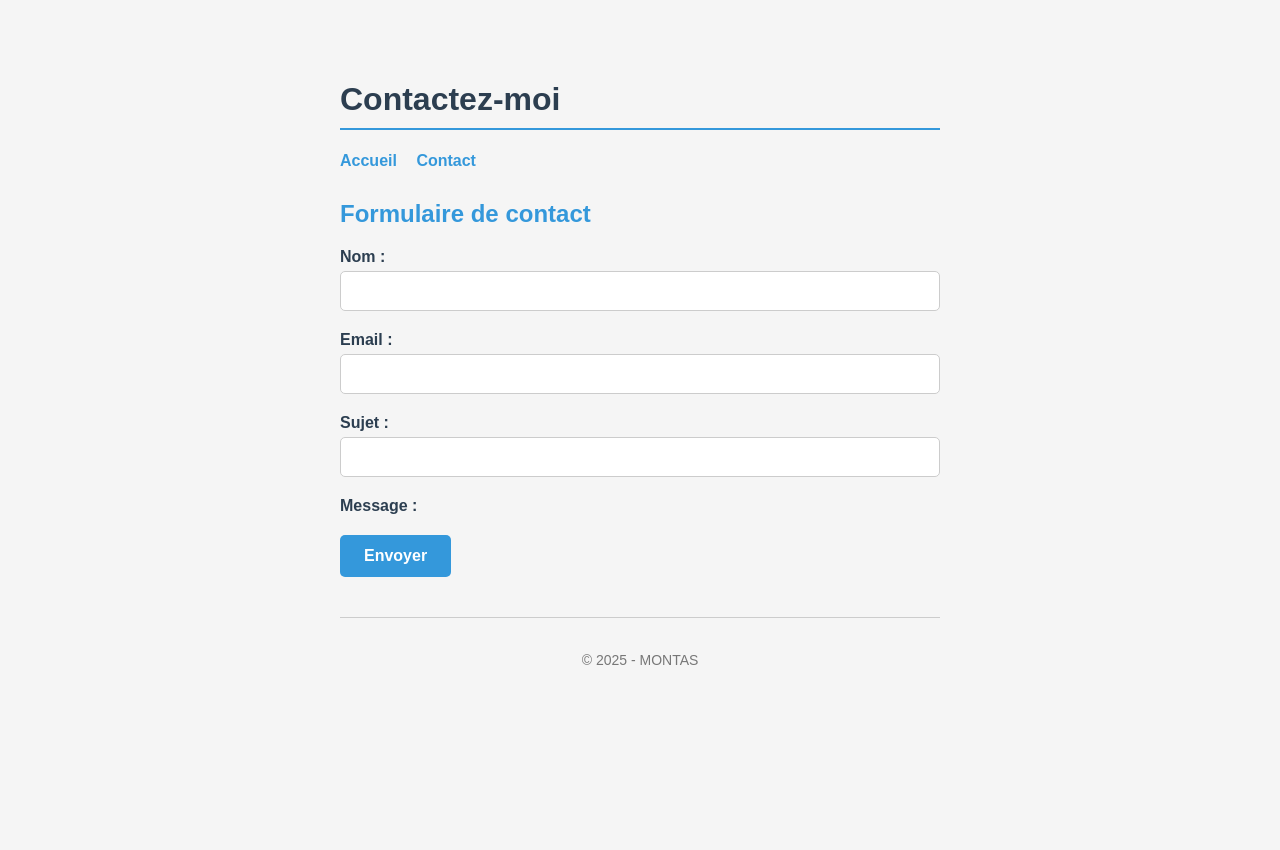
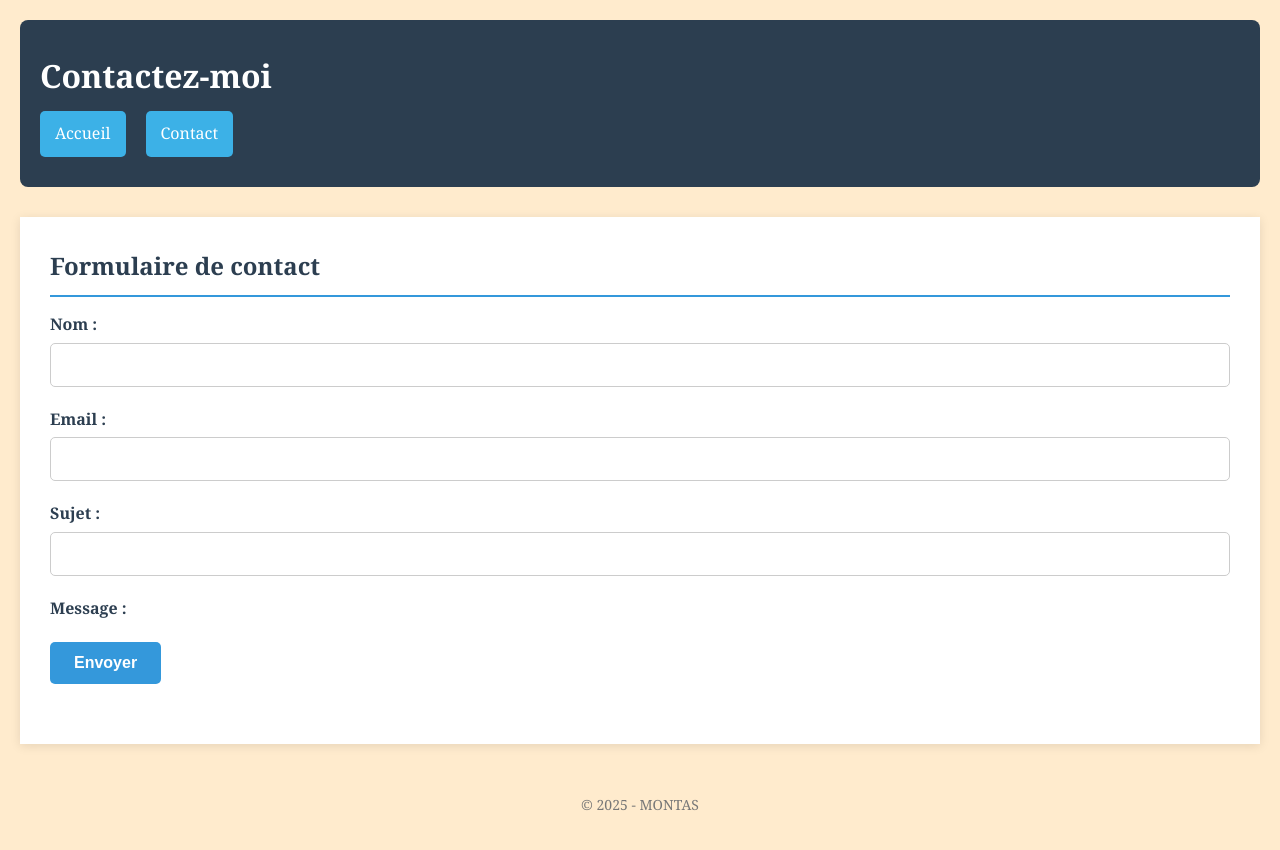
Before and after one commit to louriemontas-ui/Mon-premier-site, a plain HTML site: page contact.html in a window 1280 px wide. Before the commit the page ends 800 px from the top, so only its background shows below. Drawn offline with Linux system fonts and the light colour scheme.

Commit message:
Jour 3 - CSS externe et style complet

```diff
--- a/contact.html
+++ b/contact.html
@@ -4,89 +4,7 @@
     <meta charset="UTF-8">
     <meta name="viewport" content="width=device-width, initial-scale=1.0">
     <title>Contact - Lydie MONTAS</title>
-    <style>
-    body {
-      font-family: Arial, sans-serif;
-      max-width: 600px;
-      margin: 40px auto;
-      padding: 20px;
-      background-color: #f5f5f5;
-      color: #333;
-    }
-
-    h1 {
-      color: #2c3e50;
-      border-bottom: 2px solid #3498db;
-      padding-bottom: 10px;
-    }
-
-    h2 {
-      color: #3498db;
-      margin-top: 30px;
-    }
-
-    nav a {
-      color: #3498db;
-      text-decoration: none;
-      margin-right: 15px;
-      font-weight: bold;
-    }
-
-    nav a:hover {
-      text-decoration: underline;
-    }
-
-    form div {
-      margin-bottom: 20px;
-    }
-
-    label {
-      display: block;
-      margin-bottom: 5px;
-      font-weight: bold;
-      color: #2c3e50;
-    }
-
-    input, textarea {
-      width: 100%;
-      padding: 10px;
-      border: 1px solid #ccc;
-      border-radius: 5px;
-      font-size: 16px;
-      font-family: inherit;
-      box-sizing: border-box;
-    }
-
-    input:focus, textarea:focus {
-      outline: none;
-      border-color: #3498db;
-      box-shadow: 0 0 5px rgba(52, 152, 219, 0.3);
-    }
-
-    button {
-      background-color: #3498db;
-      color: white;
-      padding: 12px 24px;
-      border: none;
-      border-radius: 5px;
-      font-size: 16px;
-      cursor: pointer;
-      font-weight: bold;
-    }
-
-    button:hover {
-      background-color: #2980b9;
-    }
-
-    footer {
-      margin-top: 40px;
-      padding-top: 20px;
-      border-top: 1px solid #ccc;
-      text-align: center;
-      color: #777;
-      font-size: 14px;
-    }
-  </style>
+    <link rel="stylesheet" href="style.css">
 </head>
 <body>
     <header>
--- a/style.css
+++ b/style.css
@@ -6,11 +6,11 @@
 }
 
 body {
-  font-family: 'Segoe UI', Arial, sans-serif;
-  background-color: #f5f5f5;
+  font-family: 'Georgia', monospace;
+  background-color: blanchedalmond;
   color: #333;
   line-height: 1.6;
-  max-width: 800px;
+  max-width: 1400px;
   margin: 0 auto;
   padding: 20px;
 }
@@ -44,7 +44,7 @@ nav a {
   color: white;
   text-decoration: none;
   padding: 10px 15px;
-  background-color: #e74c3c;
+  background-color: #3cb1e7;
   border-radius: 5px;
   transition: background-color 0.3s;
 }
@@ -57,7 +57,7 @@ nav a:hover {
 main {
   background-color: white;
   padding: 30px;
-  border-radius: 0,5px;
+  border-radius:0px;
   box-shadow: 0 2px 10px rgba(0, 0, 0, 0.1);
 }
 
```
